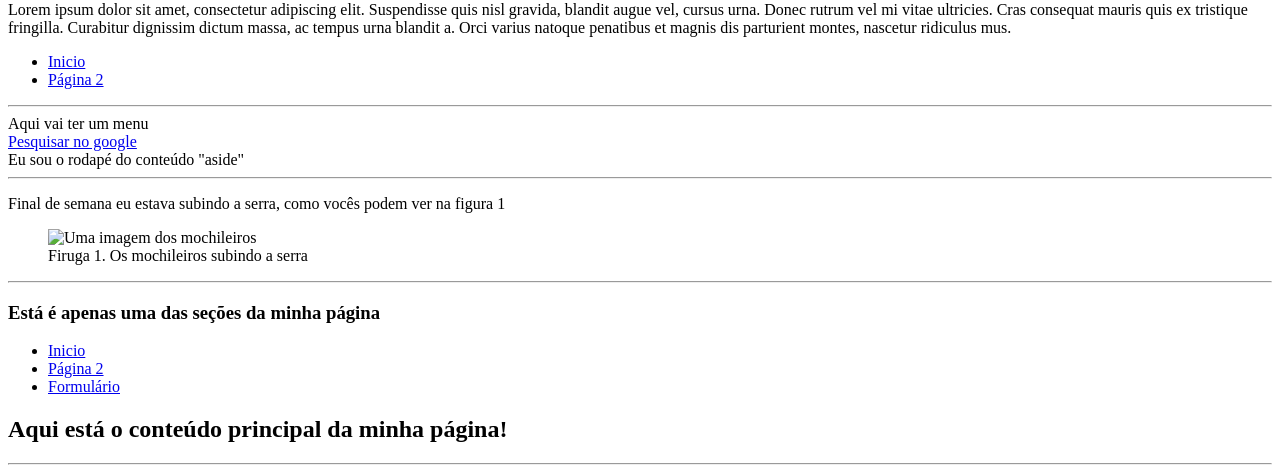
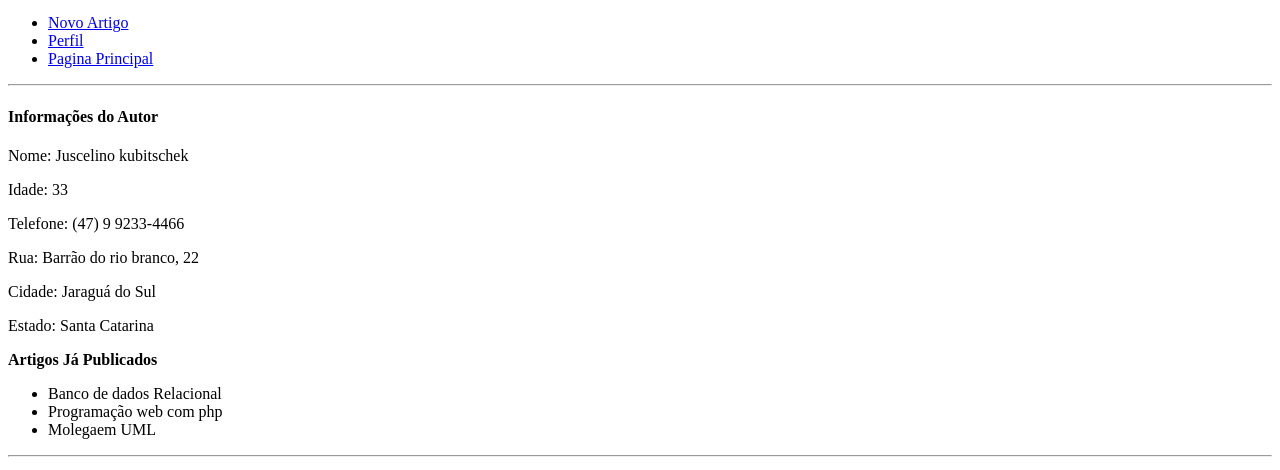
Before and after one commit to FabioHolocheski/Oficial-web, a plain HTML site: page perfil.html in a window 1280 px wide. Shown: the part 79-549 px from the top of the page. Drawn offline with Linux system fonts and the light colour scheme.

Commit message:
altera o Cabecalho e adciona informações sobre o autor

```diff
--- a/perfil.html
+++ b/perfil.html
@@ -9,154 +9,43 @@
 	<body>
 
     <header>
-					<h1> Noticia do Dia</h1>
+        <h3> Blog Por Acaso</h3>
 
         <p> Lorem ipsum dolor sit amet, consectetur adipiscing elit. Suspendisse quis nisl gravida, blandit
-            augue vel, cursus urna. Donec rutrum vel mi vitae ultricies. Cras consequat mauris quis ex tristique fringilla.
-            Curabitur dignissim dictum massa, ac tempus urna blandit a. Orci varius
-            natoque penatibus et magnis dis parturient montes, nascetur ridiculus mus. </p>
-
+            augue vel, cursus urna. Donec rutrum vel mi vitae ultricies. </p>
         <nav>
           <ul>
             <li>
-								<a href="novo_artigo.html">Inicio</a>
+              <a href="novo_artigo.html">Novo Artigo</a>
             </li>
             <li>
-								<a href="perfil.html">Página 2</a>
+              <a href="perfil.html">Perfil</a>
+            </li>
+            <li>
+              <a href="index.html">Pagina Principal</a>
             </li>
           </ul>
         </nav>
 
     </header>
+    <hr />
+    <h4>Informações do Autor</h4>
+    <p>Nome: Juscelino kubitschek</p>
+    <p>Idade: 33</p>
+    <p>Telefone: (47) 9 9233-4466</p>
+    <p>Rua: Barrão do rio branco, 22</p>
+    <p>Cidade: Jaraguá do Sul</p>
+    <p>Estado: Santa Catarina</p>
+    <b>Artigos Já Publicados</b>
+    <ul>
+      <li>Banco de dados Relacional</li>
+      <li>Programação web com php</li>
+      <li>Molegaem UML</li>
+    </ul>
 
     <hr />
-
-			<aside>
-
-				<header>
-					Aqui vai ter um menu
-				</header>
-
-				<section>
-					<nav>
-
-						<a href="http://google.com" target="_blank">Pesquisar no google</a>
-
-					</nav>
-				</section>
-
     <footer>
-					<span> Eu sou o rodapé do conteúdo "aside"</span>
-				</footer>
-
-			</aside>
-
-			<hr />
-
-
-			<section>
-
-				<p>Final de semana eu estava subindo a serra, como vocês podem ver na figura 1</p>
-
-				<figure>
-					<img src="imagem1.jpg" alt="Uma imagem dos mochileiros">
-					<figcaption>Firuga 1. Os mochileiros subindo a serra</figcaption>
-				</figure>
-
-			</section>
-
-
-			<hr />
-
-			<section>
-
-				<header>
-					<h3>Está é apenas uma das seções da minha página</h3>
-					<nav>
-							<ul>
-								<li>
-									<a href="index.html">Inicio</a>
-								</li>
-								<li>
-									<a href="pagina2.html">Página 2</a>
-								</li>
-								<li>
-									<a href="formulario.html">Formulário</a>
-								</li>
-							</ul>
-						</nav>
-					</header>
-
-				<main>
-
-					<h2>Aqui está o conteúdo principal da minha página!</h2>
-
-				</main>
-
-			</section>
-
-			<hr />
-
-			<article>
-
-				<header>
-
-					<h1>Um artigo da minha página</h1>
-					<span>Autor: Eu mesmo</span>
-					<span>Publicação: Hoje</span>
-
-				</header>
-
-				<main>
-
-					<section>
-
-					<p>
-						<strong>Lorem Ipsum</strong>é simplesmente uma simulação de texto da indústria tipográfica e de impressos, e vem sendo utilizado desde o século XVI.
-					</p>
-					<p>Quando um impressor desconhecido pegou uma bandeja de tipos e os embaralhou para fazer um livro de modelos de tipos.
-					</p>
-
-					</section>
-
-				</main>
-
-
-				<footer>
-
-					<form name="formulario_comentario">
-						<h5> Deixe seu comentário! </h5>
-
-						<div>
-							<label>Nome: </label>
-							<input type="text" placeholder="Escreva seu nome" />
-						</div>
-
-						<div>
-							<label>Comentário: </label>
-							<textarea max-lenght="140"></textarea>
-						</div>
-
-						<button type="submit">Comentar</button>
-					</form>
-
-				</footer>
-
-			</article>
-
-
-			<hr />
-
-			<section>
-
-				<h3>Está é uma outra parte da minha página</h3>
-
-			</section>
-
-			<hr />
-
-			<footer>
-				<p>Endereço: Rua das bananas verdes, 16.</p>
+      <p>Ano 2017 - Proprieario: Fabio Lima - email: fabiolima@gmail.com</p>
     </footer>
 
 	</body>
```
Lines whose indentation alone changed are shown as unchanged.
